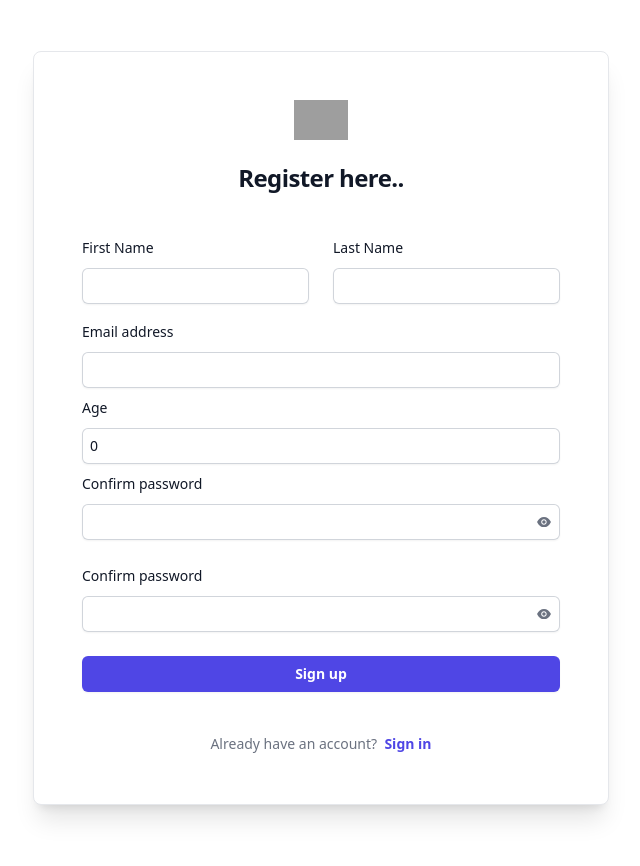
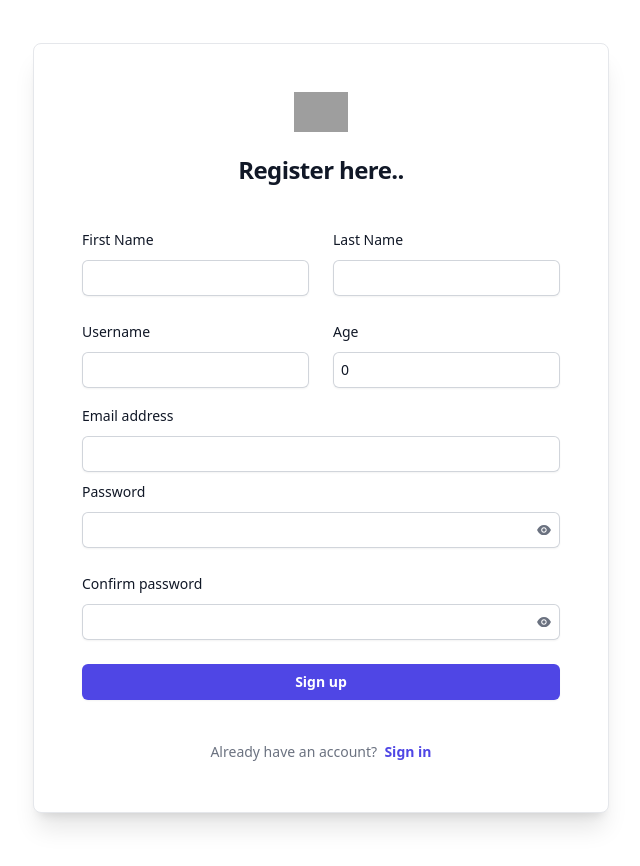
Before and after one commit to nikhilnarayanan623/react-go-messenger, a React (Vite) app in the folder client/: page /sign-up in a window 1280 px wide. Shown: the top 866 px of the page, without its empty margins (319-959 px from the left). Built offline with nearby package versions, Linux system fonts and the light colour scheme; grey boxes are pictures that could not be loaded.

Commit message:
completed user registration

```diff
--- a/client/src/components/auth/UserRegister.tsx
+++ b/client/src/components/auth/UserRegister.tsx
@@ -1,9 +1,9 @@
 import React, { useState } from "react";
-import { Formik, Form, Field, ErrorMessage } from "formik";
+import { Formik, Form, Field, ErrorMessage,FormikHelpers } from "formik";
 import { userRegisterValidationSchema } from "../../validations/userValidations";
 import { toast } from "react-toastify";
 import { UserRegisterInfo } from "../../types/User";
-import { Link } from "react-router-dom";
+import { Link, useNavigate } from "react-router-dom";
 import { AiFillEye, AiFillEyeInvisible } from "react-icons/ai";
 import UserAuth from "../../api/auth/user";
 
@@ -12,6 +12,7 @@ const UserRegister: React.FC = () => {
   const [showConfirmPassword, setShowConfirmPassword] =
     useState<boolean>(false);
   const userAuth = UserAuth();
+  const navigate = useNavigate();
 
   const togglePasswordVisibility = () => {
     setShowPassword(!showPassword);
@@ -21,11 +22,24 @@ const UserRegister: React.FC = () => {
     setShowConfirmPassword(!showConfirmPassword);
   };
 
-  const handleSubmit = async (userInfo: UserRegisterInfo) => {
+  const handleSubmit = async (
+    userInfo: UserRegisterInfo,
+    { resetForm }: FormikHelpers<UserRegisterInfo>
+  ) => {
     try {
+      let age: number;
+      if (typeof userInfo.age === "string") {
+        age = parseInt(userInfo.age);
+        userInfo.age = age;
+      }
       const response = await userAuth.signUp(userInfo);
+      toast.success(response?.message, {
+        position: toast.POSITION.BOTTOM_RIGHT,
+      });
+      resetForm()
+      response.success && navigate("/sign-in");
     } catch (error: any) {
-      toast.error(error?.data?.message, {
+      toast.error(error?.data?.error[0], {
         position: toast.POSITION.BOTTOM_RIGHT,
       });
     }
@@ -46,12 +60,12 @@ const UserRegister: React.FC = () => {
         </div>
         <Formik
           initialValues={{
-            firstName: "",
-            lastName: "",
+            first_name: "",
+            last_name: "",
+            user_name: "",
             email: "",
             password: "",
-            confirmPassword: "",
-            mobile: "",
+            confirm_password: "",
             age: 0,
           }}
           validationSchema={userRegisterValidationSchema}
@@ -61,22 +75,22 @@ const UserRegister: React.FC = () => {
             <div className='flex flex-wrap -mx-3 mb-4'>
               <div className='w-full md:w-1/2 px-3 mb-6 md:mb-0'>
                 <label
-                  htmlFor='lastName'
+                  htmlFor='first_name'
                   className='mt-2 block text-sm font-medium leading-6 text-gray-900'
                 >
                   First Name
                 </label>
                 <div className='mt-2'>
                   <Field
-                    id='firstName'
-                    name='firstName'
-                    type='firstName'
-                    autoComplete='firstName'
+                    id='first_name'
+                    name='first_name'
+                    type='text'
+                    autoComplete='first_name'
                     required
                     className=' pl-2 block w-full rounded-md border-0 py-1.5 text-gray-900 shadow-sm ring-1 ring-inset ring-gray-300 focus:ring-2 focus:ring-inset focus:ring-indigo-700 focus-visible:outline-none focus-visible:ring-blue-600 sm:text-sm sm:leading-6'
                   />
                   <ErrorMessage
-                    name='firstName'
+                    name='first_name'
                     component='div'
                     className='text-red-500 text-sm'
                   />
@@ -84,28 +98,78 @@ const UserRegister: React.FC = () => {
               </div>
               <div className='w-full md:w-1/2 px-3'>
                 <label
-                  htmlFor='lastName'
+                  htmlFor='last_name'
                   className='mt-2 block text-sm font-medium leading-6 text-gray-900'
                 >
                   Last Name
                 </label>
                 <div className='mt-2'>
                   <Field
-                    id='lastName'
-                    name='lastName'
-                    type='lastName'
-                    autoComplete='lastName'
+                    id='last_name'
+                    name='last_name'
+                    type='text'
+                    autoComplete='last_name'
                     required
                     className=' pl-2 block w-full rounded-md border-0 py-1.5 text-gray-900 shadow-sm ring-1 ring-inset ring-gray-300 focus:ring-2 focus:ring-inset focus:ring-indigo-700 focus-visible:outline-none focus-visible:ring-blue-600 sm:text-sm sm:leading-6'
                   />
                   <ErrorMessage
-                    name='lastName'
+                    name='last_name'
                     component='div'
                     className='text-red-500 text-sm'
                   />
                 </div>
               </div>
             </div>
+            <div className='flex flex-wrap -mx-3 mb-4'>
+              <div className='w-full md:w-1/2 px-3'>
+                <label
+                  htmlFor='user_name'
+                  className='mt-2 block text-sm font-medium leading-6 text-gray-900'
+                >
+                  Username
+                </label>
+                <div className='mt-2'>
+                  <Field
+                    id='user_name'
+                    name='user_name'
+                    type='text'
+                    autoComplete='user_name'
+                    required
+                    className=' pl-2 block w-full rounded-md border-0 py-1.5 text-gray-900 shadow-sm ring-1 ring-inset ring-gray-300 focus:ring-2 focus:ring-inset focus:ring-indigo-700 focus-visible:outline-none focus-visible:ring-blue-600 sm:text-sm sm:leading-6'
+                  />
+                  <ErrorMessage
+                    name='user_name'
+                    component='div'
+                    className='text-red-500 text-sm'
+                  />
+                </div>
+              </div>
+              <div className='w-full md:w-1/2 px-3 mb-6 md:mb-0'>
+                <label
+                  htmlFor='age'
+                  className='block mt-2 text-sm font-medium leading-6 text-gray-900'
+                >
+                  Age
+                </label>
+                <div className='mt-2'>
+                  <Field
+                    id='age'
+                    name='age'
+                    type='text'
+                    autoComplete='age'
+                    maxLength={2}
+                    required
+                    className=' pl-2 block w-full rounded-md border-0 py-1.5 text-gray-900 shadow-sm ring-1 ring-inset ring-gray-300 focus:ring-2 focus:ring-inset focus:ring-indigo-700 focus-visible:outline-none focus-visible:ring-blue-600 sm:text-sm sm:leading-6'
+                  />
+                  <ErrorMessage
+                    name='age'
+                    component='div'
+                    className='text-red-500 text-sm'
+                  />
+                </div>
+              </div>
+            </div>
+
             <div>
               <label
                 htmlFor='email'
@@ -129,37 +193,12 @@ const UserRegister: React.FC = () => {
                 />
               </div>
             </div>
-
-            <div>
-              <label
-                htmlFor='age'
-                className='block mt-2 text-sm font-medium leading-6 text-gray-900'
-              >
-                Age
-              </label>
-              <div className='mt-2'>
-                <Field
-                  id='age'
-                  name='age'
-                  type='text'
-                  autoComplete='age'
-                  maxLength={2}
-                  required
-                  className=' pl-2 block w-full rounded-md border-0 py-1.5 text-gray-900 shadow-sm ring-1 ring-inset ring-gray-300 focus:ring-2 focus:ring-inset focus:ring-indigo-700 focus-visible:outline-none focus-visible:ring-blue-600 sm:text-sm sm:leading-6'
-                />
-                <ErrorMessage
-                  name='age'
-                  component='div'
-                  className='text-red-500 text-sm'
-                />
-              </div>
-            </div>
             <div className='mb-6'>
               <label
-                htmlFor='confirmPassword'
+                htmlFor='password'
                 className='mt-2 block text-sm font-medium leading-6 text-gray-900'
               >
-                Confirm password
+                Password
               </label>
               <div className='mt-2 relative'>
                 <Field
@@ -189,17 +228,17 @@ const UserRegister: React.FC = () => {
             </div>
             <div className='mb-6'>
               <label
-                htmlFor='confirmPassword'
+                htmlFor='confirm_password'
                 className='mt-2 block text-sm font-medium leading-6 text-gray-900'
               >
                 Confirm password
               </label>
               <div className='mt-2 relative'>
                 <Field
-                  id='confirmPassword'
-                  name='confirmPassword'
+                  id='confirm_password'
+                  name='confirm_password'
                   type={showConfirmPassword ? "text" : "password"}
-                  autoComplete='confirmPassword'
+                  autoComplete='confirm_password'
                   required
                   className='pl-2 block w-full rounded-md border-0 py-1.5 text-gray-900 shadow-sm ring-1 ring-inset ring-gray-300 focus:ring-2 focus:ring-inset focus:ring-indigo-700 focus-visible:outline-none focus-visible:ring-blue-600 sm:text-sm sm:leading-6'
                 />
@@ -214,7 +253,7 @@ const UserRegister: React.FC = () => {
                   )}
                 </div>
                 <ErrorMessage
-                  name='confirmPassword'
+                  name='confirm_password'
                   component='div'
                   className='text-red-500 text-sm'
                 />
--- a/client/src/validations/userValidations.ts
+++ b/client/src/validations/userValidations.ts
@@ -5,8 +5,9 @@ export const userLoginValidationSchema = object().shape({
 });
 
 export const userRegisterValidationSchema = object().shape({
-  firstName: string().trim().required("First Name is required"),
-  lastName: string().trim().required("Last Name is required"),
+  first_name: string().trim().required("First Name is required"),
+  last_name: string().trim().required("Last Name is required"),
+  user_name:string().trim().required("User Name is required"),
   email: string().email("Invalid email").trim().required("Email is required"),
   age: number()
     .typeError("Age must be a number")
@@ -14,7 +15,7 @@ export const userRegisterValidationSchema = object().shape({
     .min(13, "Minimum age must be 13")
     .max(100, "Maximum age is 100"),
   password: string().required("Password is required"),
-  confirmPassword: string()
+  confirm_password: string()
     .oneOf([ref("password")], "Passwords must match")
     .required("Confirm Password is required"),
 });
```
Also changed, not shown: client/src/types/User.ts (+4 -4 lines).
